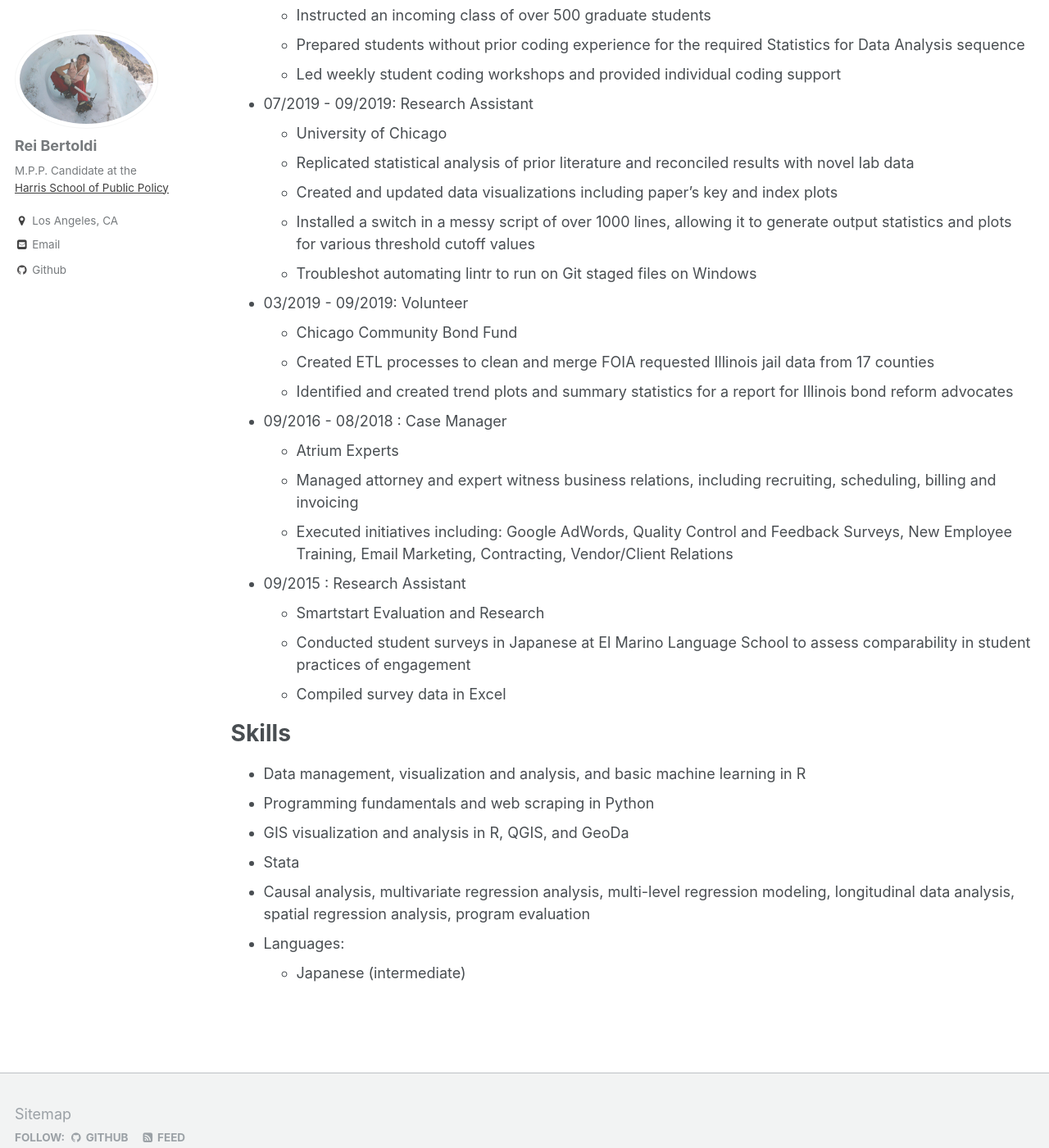
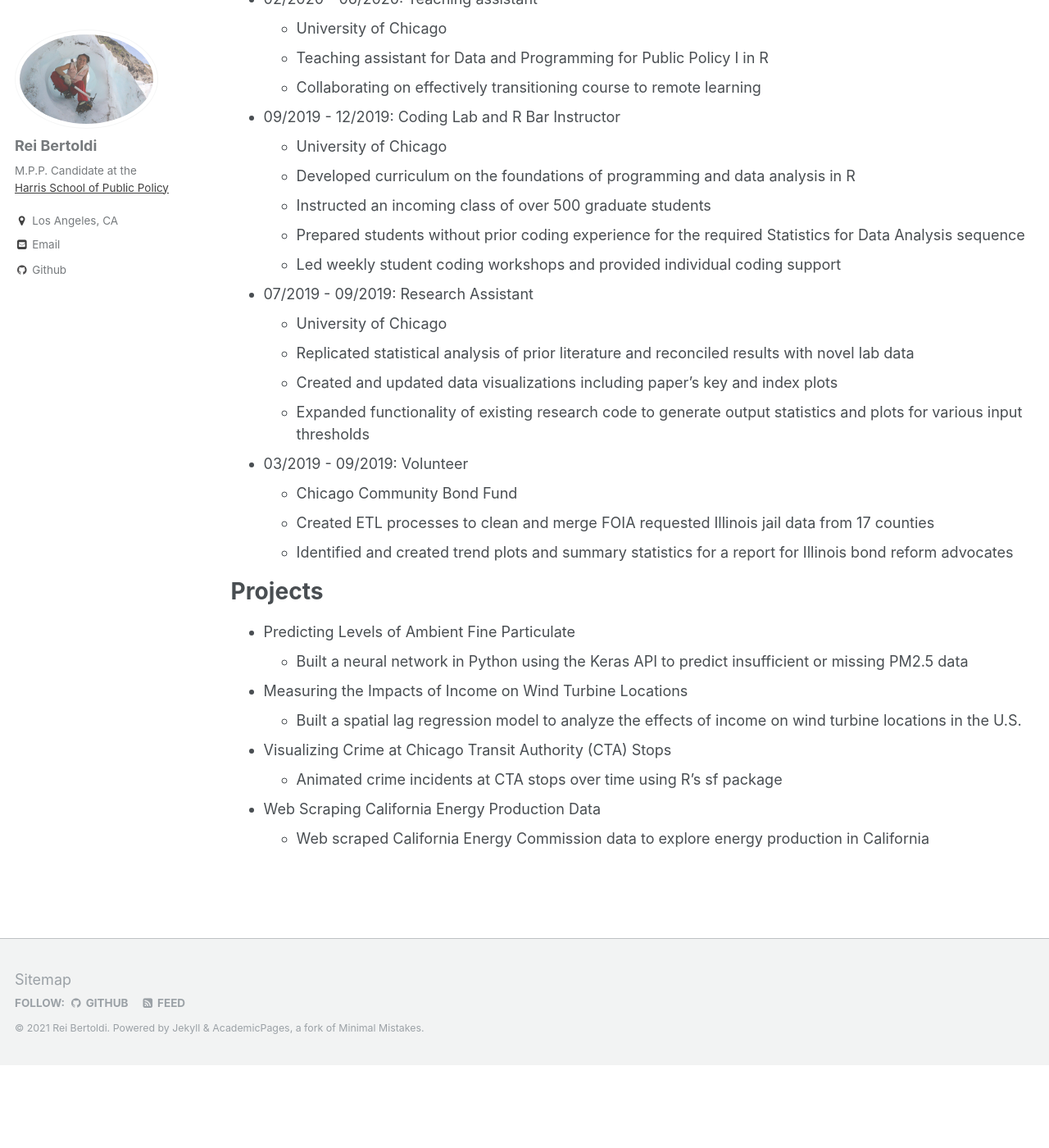
Before and after one commit to rhbertoldi/rhbertoldi.github.io, a Jekyll site: the page built from _pages/cv.md, in a window 1280 px wide and 1400 px high, scrolled down 754 px. Shown: the whole window at 82% size. Built offline with Jekyll 4.4.1, drawn with Linux system fonts in a browser that asks for light colours; after the commit the page ends 2053 px from its top, so only the background shows below that; some of the changed text lies outside the part shown.

Commit message:
updating cv

```diff
--- a/_pages/cv.md
+++ b/_pages/cv.md
@@ -9,22 +9,30 @@
 
 {% include base_path %}
 
-[Download CV](http://rhbertoldi.github.io/files/Resume-2020.pdf)
+[Download CV](http://rhbertoldi.github.io/files/Resume-2021.pdf)
 
 Education
 ======
 * M.S. in Public Policy, University of Chicago, Harris School of Public Policy, 2020
-  * Certificates in Data Analytics, Energy and Environmental Policy
+  * Certificates in Data Analytics and Energy & Environmental Policy
 * B.A. in Science and Technology Studies, University of California, Davis, 2016
+
+Skills
+======
+* R, Python, Stata, QGIS, GeoDa, Salesforce, Git
+* Causal analysis, multivariate regression analysis, multi-level regression modeling, longitudinal data analysis, spatial regression analysis, program evaluation
 
 Work experience
 ======
+* 11/2020 - Present: Data & Impact Manager
+  * Creates ETL processes to clean and manage program data
+  * Preforms data analytics for program evaluation and reporting
+  * Develops and measures program key performance indicators and equity metrics
+
 * 02/2020 - 06/2020: Teaching assistant
+  * University of Chicago
   * Teaching assistant for Data and Programming for Public Policy I in R
-  * Debugging prior problem set solutions, including trouble shooting external server issues
-  * Developing new course problem sets
   * Collaborating on effectively transitioning course to remote learning
-  * Leading weekly office hours, biweekly labs and responding to student queries remotely
 
 * 09/2019 - 12/2019: Coding Lab and R Bar Instructor
   * University of Chicago
@@ -37,31 +45,20 @@
   * University of Chicago
   * Replicated statistical analysis of prior literature and reconciled results with novel lab data
   * Created and updated data visualizations including paper's key and index plots
-  * Installed a switch in a messy script of over 1000 lines, allowing it to generate output statistics and plots for various threshold cutoff values
-  * Troubleshot automating lintr to run on Git staged files on Windows
+  * Expanded functionality of existing research code to generate output statistics and plots for various input thresholds
 
 * 03/2019 - 09/2019: Volunteer
   * Chicago Community Bond Fund
   *	Created ETL processes to clean and merge FOIA requested Illinois jail data from 17 counties
   * Identified and created trend plots and summary statistics for a report for Illinois bond reform advocates
 
-
-* 09/2016 - 08/2018 : Case Manager
-  * Atrium Experts
-  * Managed attorney and expert witness business relations, including recruiting, scheduling, billing and invoicing
-  * Executed initiatives including: Google AdWords, Quality Control and Feedback Surveys, New Employee Training, Email Marketing, Contracting, Vendor/Client Relations
-
-* 09/2015 : Research Assistant
-  * Smartstart Evaluation and Research
-  * Conducted student surveys in Japanese at El Marino Language School to assess comparability in student practices of engagement
-  * Compiled survey data in Excel
-
-Skills
+Projects
 ======
-* Data management, visualization and analysis, and basic machine learning in R
-* Programming fundamentals and web scraping in Python
-* GIS visualization and analysis in R, QGIS, and GeoDa
-* Stata
-* Causal analysis, multivariate regression analysis, multi-level regression modeling, longitudinal data analysis, spatial regression analysis, program evaluation
-* Languages:
-  * Japanese (intermediate)
+* Predicting Levels of Ambient Fine Particulate
+  * Built a neural network in Python using the Keras API to predict insufficient or missing PM2.5 data
+* Measuring the Impacts of Income on Wind Turbine Locations
+  * Built a spatial lag regression model to analyze the effects of income on wind turbine locations in the U.S.
+* Visualizing Crime at Chicago Transit Authority (CTA) Stops
+  * Animated crime incidents at CTA stops over time using R's sf package
+* Web Scraping California Energy Production Data
+  * Web scraped California Energy Commission data to explore energy production in California
```
